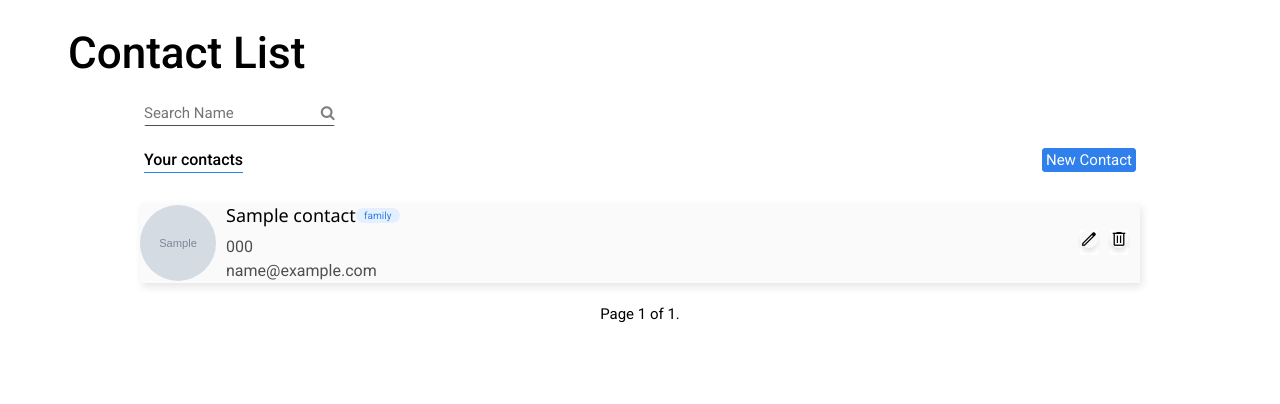
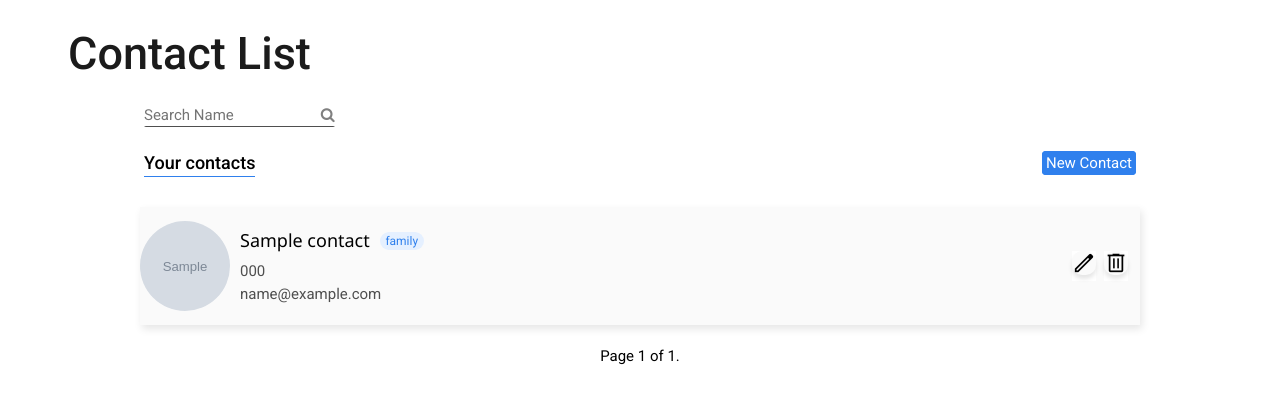
Before and after one commit to carolinarigaudfelix/Contact-List-Python-Django, a Django app: page / in a window 1280 px wide. Shown: the top 404 px of the page. Run offline with Django 4.2, Linux system fonts and the light colour scheme; tables that the repository leaves empty hold one stand-in row (values such as "Sample post"); grey boxes marked "Sample" are stand-in pictures.

Commit message:
fixed-db and css

```diff
--- a/contacts/templates/edit_contact.html
+++ b/contacts/templates/edit_contact.html
@@ -4,9 +4,8 @@
     <link rel="stylesheet" href="https://fonts.googleapis.com/css2?family=Material+Symbols+Outlined:opsz,wght,FILL,GRAD@20..48,100..700,0..1,-50..200" />
     <link rel="stylesheet" href="{% static "css/edit_contact.css" %}">
     <link rel="stylesheet" href="{% static "css/main-header.css" %}">
-    <header class="main-header">
-        <h1>Contact List</h1>
-    </header>
+
+    {% include 'main-header.html'%}
     <section class="box_edit">
         <header class = "back_bottom">
             <div class="back_contact">
--- a/contacts/templates/new_contact.html
+++ b/contacts/templates/new_contact.html
@@ -5,9 +5,7 @@
     <link rel="stylesheet" href="https://fonts.googleapis.com/css2?family=Material+Symbols+Outlined:opsz,wght,FILL,GRAD@20..48,100..700,0..1,-50..200" />
     <link rel="stylesheet" href="{% static "css/new_contact.css" %}">
     <link rel="stylesheet" href="{% static "css/main-header.css" %}">
-    <header class="main-header">
-        <h1>Contact List</h1>
-    </header>
+    {% include 'main-header.html'%}
     <section class="box_create">
         <header class = "back_bottom">
             <div class="back_contact">
--- a/contacts/templates/show_contact_new.html
+++ b/contacts/templates/show_contact_new.html
@@ -6,9 +6,7 @@
     <link rel="stylesheet" href="{% static "css/main-header.css" %}">
     <link rel="stylesheet" href="{% static "css/show_contact_new.css" %}">
 
-    <header class="main-header">
-        <h1>Contact List</h1>
-    </header>
+    {% include 'main-header.html'%}
     <section class="box_show">
         <header class="box_back">
             <div class="edit_back">
--- a/static/css/contact.css
+++ /dev/null
@@ -1,4 +0,0 @@
-
-* {
-    background-color: white;
-}
--- a/static/css/javascript/delete_contact.js
+++ b/static/css/javascript/delete_contact.js
@@ -2,5 +2,4 @@ function confirmDelete(event) {
     event.preventDefault();
     if (confirm("Are you sure you would like to delete this contact?"))
         {document.getElementById("delete-form").submit() ;}
-        alert("Contact deleted successfully!");
 }
--- a/static/css/main-header.css
+++ b/static/css/main-header.css
@@ -5,11 +5,33 @@
     width: 100%;
     border-bottom: 1px solid --w-300;
     margin-top: 0 auto;
+    text-decoration: none;
+
 }
-.main-header h1{
-    font-size: 64px;
+
+.main-header h1 a{
+    font-size: calc(var(--font-3) * 0.8);
+    text-decoration: none;
     font-weight: 500;
     margin-left: 68px;
     margin-right: 68px;
     font-family: 'Roboto', sans-serif;
+    background-color: var(--w-100);
+    color: var(--b-200);
 }
+
+@media screen and (min-width: 320px){
+    .main-header {
+        margin-bottom: 16px;
+        margin-top: 20px;
+    }
+    .main-header h1 a {
+        font-size: var(--font-2);
+    }
+ }
+
+ @media screen and (min-width: 768px){
+    .main-header h1 a {
+        font-size: var(--font-3);
+    }
+ }
--- a/static/css/style.css
+++ b/static/css/style.css
@@ -37,7 +37,6 @@ input:focus, input:focus {
     outline: 0;
 }
 
-
 .search button{
     background-color: white;
     color: gray;
@@ -57,7 +56,7 @@ input:focus, input:focus {
 .new_contact h1{
     justify-content: center;
     align-items: center;
-    font-size: 16px;
+    font-size: calc(var(--font-2) * 0.6);
     font-family: 'Roboto', sans-serif;
     font-weight: 500;
     border-bottom: 1px solid var(--bl-100);
@@ -93,7 +92,6 @@ input:focus, input:focus {
     width: 94px;
 }
 
-
 .card_list {
     margin-right: 69px;
     margin-left: 100px;
@@ -106,7 +104,7 @@ input:focus, input:focus {
     flex-wrap: wrap;
     justify-content: space-between;
     height: clamp(80px,60vw,56px);
-    gap:12px;
+    gap:6px;
     font-family: 'Roboto', sans-serif;
     box-shadow: 2px 4px 8px 0px rgba(0, 0, 0, 0.1);
     margin-bottom: 12px;
@@ -119,7 +117,7 @@ input:focus, input:focus {
 .card_button{
     display: flex;
     flex-direction: row;
-    gap: 12px;
+    gap: 8px;
     margin-right: 12px;
     font-family: 'Roboto', sans-serif;
 }
@@ -135,7 +133,7 @@ input:focus, input:focus {
     align-items: center;
 }
 .card_button button span{
-    font-size: 14px;
+    font-size: calc(var(--font-1) * 0.8);
     border-radius: 10px;
     justify-content:center;
     background-color: white;
@@ -146,12 +144,9 @@ input:focus, input:focus {
     background-color: var(--w-100);
   }
 
-
 .card_button button span:nth-child(odd) {
     background-color: var(--w-200);
 }
-
-
 
 .card_button button{
     align-items: center;
@@ -163,16 +158,14 @@ input:focus, input:focus {
     background-color: var(--w-100);
   }
 
-  /* para elementos ímpares */
+
   .card_contact:nth-child(odd) {
     background-color: var(--w-200);
   }
 
 
-
-
 .card_contact h4{
-    font-size: 16px;
+    font-size: var(--font-1);
     font-weight: 500;
 }
 .card_contact h4, span{
@@ -182,7 +175,7 @@ input:focus, input:focus {
 
 .card_text span{
     margin-left: 16px;
-    font-size: 10px;
+    font-size: calc(var(--font-1) * 0.8);
     font-weight: 300;
     color: var(--bl-100);
     border-radius: 10px;
@@ -198,21 +191,12 @@ input:focus, input:focus {
 }
 
 .card_contact p{
-    font-size: 16px;
+    font-size: var(--font-1);
     display: inline-block;
     margin-right: 28px;
 }
 
 @media screen and (min-width: 320px){
-
-    .main-header {
-        margin-bottom: 16px;
-        margin-top: 20px;
-      }
-
-    .main-header h1 {
-        font-size: 32px !important;
-    }
 
     .card_contact{
         margin-left: 32px;
@@ -233,8 +217,8 @@ input:focus, input:focus {
     }
 
     img{
-        width: 56px;
-        height: 56px;
+        width: 64px;
+        height: 64px;
         border-radius:100%;
     }
 
@@ -242,7 +226,7 @@ input:focus, input:focus {
         margin-left: 0px;
     }
     .card_contact h4{
-        font-size: max(1vw, 14px);
+        font-size: var(--font-1);
     }
 
     .info_name{
@@ -252,6 +236,7 @@ input:focus, input:focus {
         justify-items: center;
         margin-top: 20px;
         margin-bottom: 6px;
+        gap:10px
 
     }
 
@@ -262,7 +247,6 @@ input:focus, input:focus {
         justify-items: left;
         margin-bottom: 20px;
     }
-
 
 
     .new_contact{
@@ -276,12 +260,10 @@ input:focus, input:focus {
     }
 }
 
-
-
 @media screen and (min-width: 768px){
     img {
-        width: 76px;
-        height: 76px;
+        width: 90px;
+        height: 90px;
         border-radius:100%;
     }
     .card_contact{
@@ -289,10 +271,11 @@ input:focus, input:focus {
         margin-right: 44px;
     }
     .card_button button span{
-        font-size: 24px;
+        font-size: calc(var(--font-2) * 0.6);
     }
     .card_contact h4{
-        font-size: max(1vw, 18px);
+        font-size: calc(var(--font-2) * 0.6);
+
     }
     .new_contact{
         display: flex;
@@ -306,27 +289,20 @@ input:focus, input:focus {
         margin-left: 44px;
     }
 
-    .main-header {
-        margin-bottom: 16px;
-      }
-
-    .main-header h1 {
-        font-size: 44px !important;
-    }
-
 }
 @media screen and (min-width: 1200px){
     .card_contact h4{
-        font-size: max(1vw, 18px);
+        font-size: calc(var(--font-2) * 0.6);
     }
 
     .card_contact{
         margin-left: 140px;
         margin-right: 140px;
+        height: 100%;
     }
 
     .card_button button span{
-        font-size: 18px;
+        font-size: calc(var(--font-2) * 0.8);
     }
     .new_contact{
         display: flex;
--- a/static/css/variables.css
+++ b/static/css/variables.css
@@ -11,4 +11,9 @@
     --bl-100: #2F80ED;
     --b-100: #4F4F4F;
     --b-200: #1B1B1B;
+
+
+    --font-1: 1rem;
+    --font-2: 2rem;
+    --font-3: 3rem;
  }
--- a/templates/base.html
+++ b/templates/base.html
@@ -22,9 +22,8 @@
     <meta name="viewport" content="width=device-width, initial-scale=1, shrink-to-fit=no">
     <meta name="description" content="">
     <meta name="author" content="">
-    <header class="main-header">
-        <h1>Contact List</h1>
-    </header>
+
+    {% include 'main-header.html'%}
 
 
     <div class = "search">
--- /dev/null
+++ b/templates/main-header.html
@@ -0,0 +1,3 @@
+<header class="main-header">
+    <h1><a href = "/">Contact List</h1></a>
+</header>
```
Also changed, not shown: static/css/edit_contact.css (+5 -20 lines), static/css/new_contact.css (+26 -36 lines), static/css/show_contact_new.css (+15 -21 lines).
